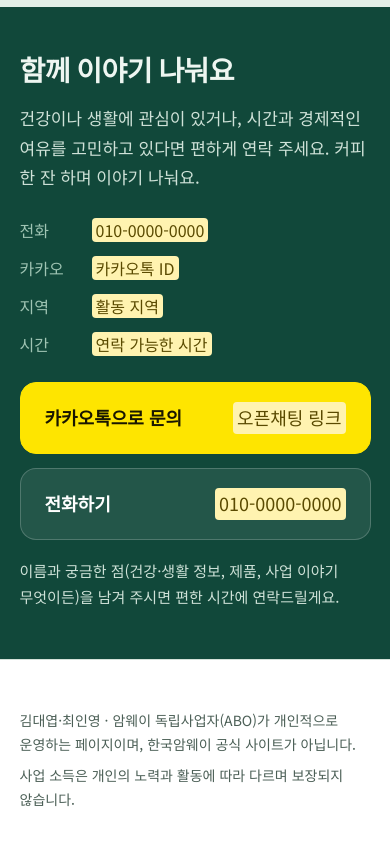
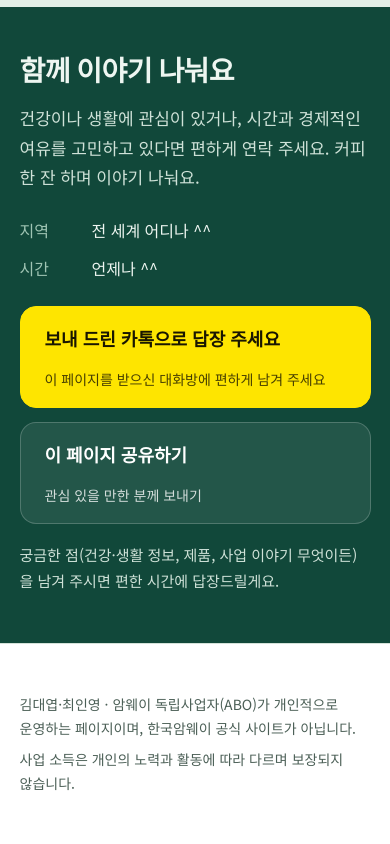
Before and after one commit to matthewkim5081/matthewkim5081.github.io, a plain HTML site: page index.html in a window 390 px wide. Shown: the part 5199-6043 px from the top of the page. Drawn offline with Linux system fonts and the light colour scheme; a web font is replaced by a local one.

Commit message:
Contact: drop phone/Kakao ID, reply-in-chat card, share button, region/time

```diff
--- a/index.html
+++ b/index.html
@@ -126,11 +126,11 @@
 
 <section class="band contact" id="contact"><div class="in">
 <div><h2>함께 이야기 나눠요</h2><p class="lead">건강이나 생활에 관심이 있거나, 시간과 경제적인 여유를 고민하고 있다면 편하게 연락 주세요. 커피 한 잔 하며 이야기 나눠요.</p>
-<div class="info"><div><span>전화</span><span class="todo">010-0000-0000</span></div><div><span>카카오</span><span class="todo">카카오톡 ID</span></div><div><span>지역</span><span class="todo">활동 지역</span></div><div><span>시간</span><span class="todo">연락 가능한 시간</span></div></div></div>
+<div class="info"><div><span>지역</span><span>전 세계 어디나 ^^</span></div><div><span>시간</span><span>언제나 ^^</span></div></div></div>
 <div class="cta">
-<a class="big kakao" href="#contact"><b>카카오톡으로 문의</b><span class="todo">오픈채팅 링크</span></a>
-<a class="big" href="tel:010-0000-0000"><b>전화하기</b><span class="todo">010-0000-0000</span></a>
-<p>이름과 궁금한 점(건강·생활 정보, 제품, 사업 이야기 무엇이든)을 남겨 주시면 편한 시간에 연락드릴게요.</p>
+<div class="big kakao"><b>보내 드린 카톡으로 답장 주세요</b><span>이 페이지를 받으신 대화방에 편하게 남겨 주세요</span></div>
+<button type="button" class="big" id="share"><b>이 페이지 공유하기</b><span id="shareMsg">관심 있을 만한 분께 보내기</span></button>
+<p>궁금한 점(건강·생활 정보, 제품, 사업 이야기 무엇이든)을 남겨 주시면 편한 시간에 답장드릴게요.</p>
 </div>
 </div></section>
 
@@ -150,5 +150,13 @@ const g=document.getElementById('trees');let s=7;const r=()=>(s=s*16807%21474836
 const xs=[60,170,300,1010,1360,1420,420];
 g.innerHTML=xs.map(x=>{const h=70+r()*70,y=560+r()*40;return `<g transform="translate(${x} ${y})"><rect x="-5" y="-10" width="10" height="34" fill="#3b2e26"/><ellipse cx="0" cy="${-h/2}" rx="${h*.38}" ry="${h/2}" fill="#1d6650"/><ellipse cx="${-h*.12}" cy="${-h/2}" rx="${h*.2}" ry="${h*.42}" fill="#2a7a5f"/></g>`}).join('');
 }</script>
+<script>
+document.getElementById('share').addEventListener('click',function(){
+  var u='https://matthewkim5081.github.io/',m=document.getElementById('shareMsg');
+  if(navigator.share){navigator.share({title:document.title,url:u}).catch(function(){});return;}
+  if(navigator.clipboard){navigator.clipboard.writeText(u).then(function(){m.textContent='주소를 복사했어요. 카톡에 붙여 넣어 주세요';});}
+  else{m.textContent=u;}
+});
+</script>
 </body>
 </html>
--- a/style.css
+++ b/style.css
@@ -121,6 +121,8 @@ form .btn{justify-self:start;border:0;cursor:pointer;font-size:16px}
 .cta .big{display:flex;justify-content:space-between;align-items:center;gap:12px;flex-wrap:wrap;min-height:72px;padding:16px 24px;border-radius:16px;background:#ffffff14;border:1px solid #ffffff33;color:#fff;text-decoration:none;font-size:18px}
 .cta .big.kakao{background:#fee500;border-color:#fee500;color:#191600}
 .cta .big:hover{filter:brightness(1.06)}
+.cta .big span{font-size:14px;opacity:.8}
+.cta button.big{font:inherit;font-size:18px;cursor:pointer;text-align:left;width:100%}
 .cta p{color:#cfe2d8;font-size:15px;margin-top:4px}
 
 /* story page */
```
